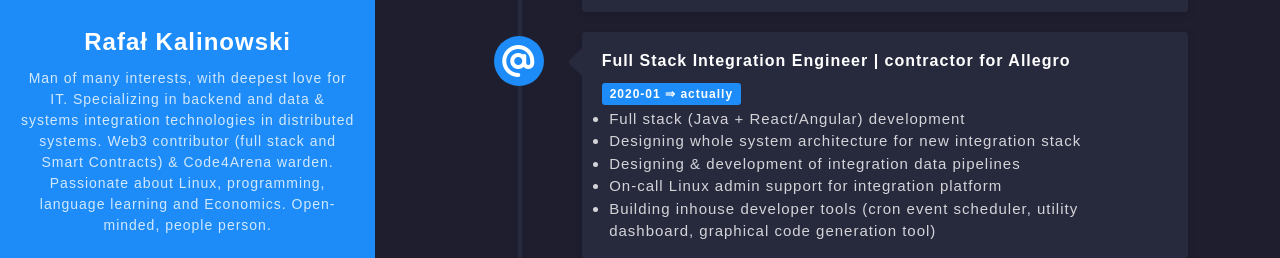
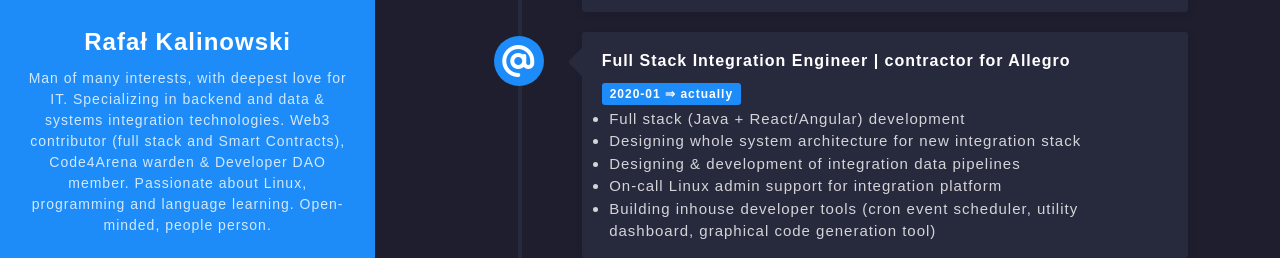
Before and after one commit to deliriusz/cv, a website: page src/index.html in a window 1280 px wide. Shown: the part 224-482 px from the top of the page. Drawn offline with Linux system fonts and the light colour scheme; a web font is replaced by a local one.

Commit message:
+ dev dao

```diff
--- a/src/index.html
+++ b/src/index.html
@@ -14,8 +14,8 @@
                 <img class="selfie-image" src="assets/selfie.jpeg"/>
             </div>
             <h2>Rafał Kalinowski</h2>
-            <p class="self-description">Man of many interests, with deepest love for IT. Specializing in backend and data & systems integration technologies
-                in distributed systems. Web3 contributor (full stack and Smart Contracts) & Code4Arena warden. Passionate about Linux, programming, language learning and Economics.
+            <p class="self-description">Man of many interests, with deepest love for IT. Specializing in backend and data & systems integration technologies.
+                Web3 contributor (full stack and Smart Contracts), Code4Arena warden & Developer DAO member. Passionate about Linux, programming and language learning.
                 Open-minded, people person.</p>
             <a href="mailto:deliriusz.eth@gmail.com"><i class="link-icons fa-solid fa-at"></i></a>
             <a href="https://www.linkedin.com/in/rafa%C5%82-kalinowski-539176a2"><i class="link-icons fa-brands fa-linkedin"></i></a>
```
